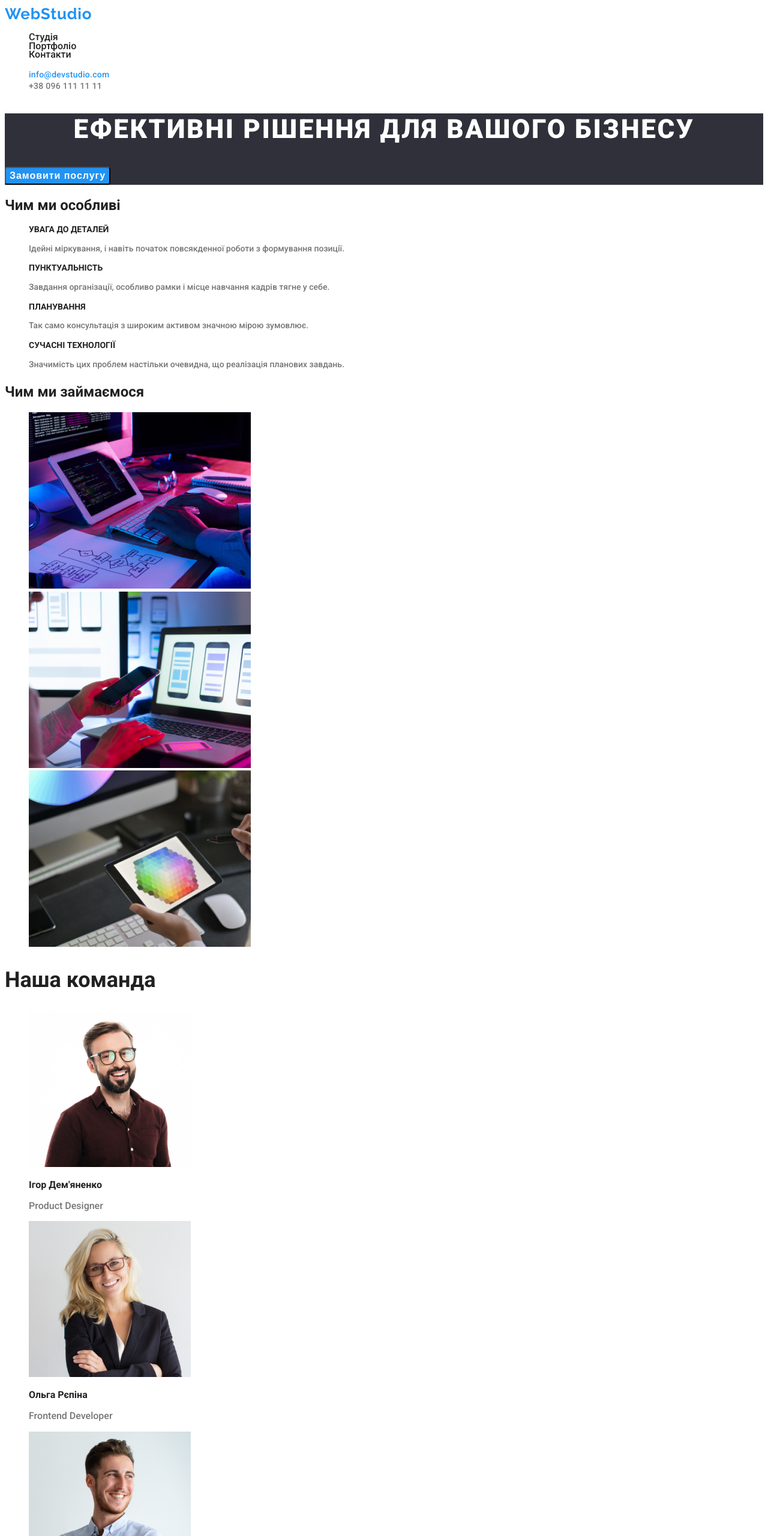
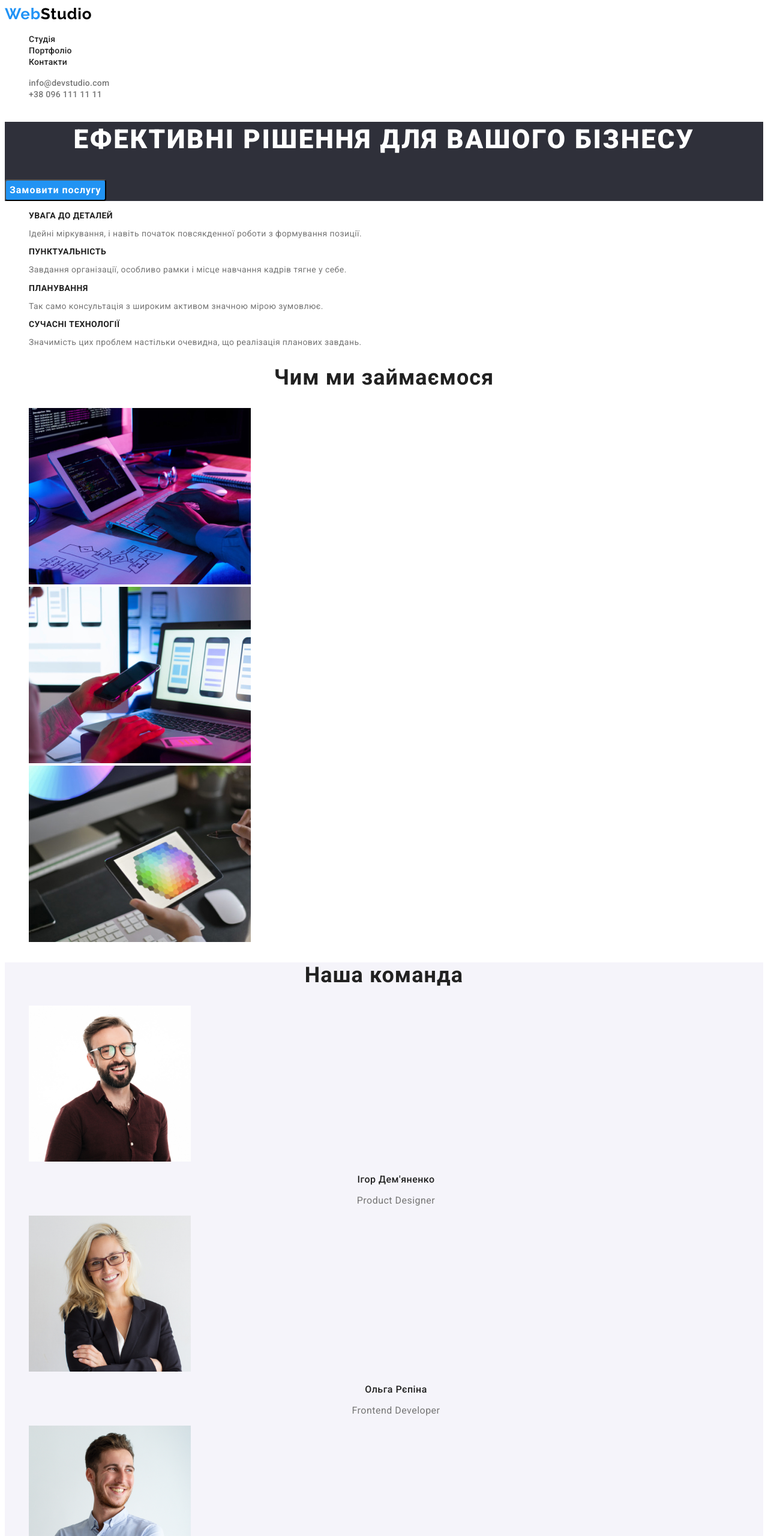
Before and after one commit to LiubovTytianevych/goit-markup-hw-02, a plain HTML site: page index.html in a window 1280 px wide. Shown: the top 2560 px of the page at 60% size. Drawn offline with Linux system fonts and the light colour scheme.

Commit message:
corrected the errors

```diff
--- a/css/styles.css
+++ b/css/styles.css
@@ -1,46 +1,57 @@
 :root {
     --color-background: #fff;
     --color-primary: #2193f6;
+    --color-section: #f5f4fa;
+    --color-text: #212121;
 }
 body {
     font-family: 'Roboto',sans-serif;
-    font-style: normal;
-    color: #212121;
+    color:var(--color-text);
+}
+.link {
+    text-decoration: none;
+}
+.list {
+    list-style: none;
 }
 .logo {
-    color: #2193f3;
-    font-family: 'Raleway';
-    font-style: normal;
+    color:var(--color-primary);
+    font-family: 'Raleway', sans-serif;
     font-weight: 700;
     font-size: 26px;
-    line-height: 1.2;
+    line-height: 1.20;
     letter-spacing: 0.03em;
     text-decoration: none;
 }
-.nav-list, .list {
-    color: #212121;
-    text-decoration: none;
-    list-style: none;
-    line-height: 0.9;
-    list-style: none;
+.logo-light {
+    color: #fff;
+}
+.logo-dark {
+    color: #000000;
+}
+.nav-link {
+    color:var(--color-text);
+    font-weight: 500;
+    font-size: 14px;
+    line-height: 1.14;
+    letter-spacing: 0.02em;
+
 
 }
-.nav-list .list:hover,
-.nav-list .list:focus {
-    color: #2193f3;
+.nav-link:hover,
+.nav-link:focus {
+    color:var(--color-primary);
 }
-.email, .phone {
+.address-link {
     color: #757575;
     font-weight: 500;
     font-size: 14px;
     line-height: 0.9;
     letter-spacing: 0.02em;
-    text-decoration: none;
-    list-style: none;
 }
-.email, .phone:hover,
-.email, .phone:focus {
-    color: #2193f3;
+.address-link:hover,
+.address-link:focus {
+    color:var(--color-primary);
 }
 .nav-header {
     background-color: #fff;
@@ -54,96 +65,118 @@ body {
     color: #fff;
     font-weight: 900;
     font-size: 44px;
-    line-height: 1.2;
+    line-height: 1.36;
     text-align: center;
     letter-spacing: 0.06em;
     text-transform: uppercase;
 }
 .baner-button {
     color: #fff;
-    background: #2193f3;
-    box-shadow: 0px, 4px, 4px rgba(0, 0, 0.15);
+    background-color: #2193f3;
+    font-family: inherit;
     border-radius: 4px;
     font-weight: 700;
     font-size: 16px;
-    line-height: 1.5;
-    align-items: center;
-    text-align: center;
+    line-height: 1.88;
     letter-spacing: 0.06em;
     cursor: pointer;
 }
 .features-title {
     font-weight: 700;
     font-size: 14px;
-}
-.features-list {
-    font-size: 14px;
-    line-height: 0.9;
-    list-style: none;
+    line-height: 1.15;
+    letter-spacing: 0.03em;
+    text-transform: uppercase;
 }
 .features-text {
+    font-weight: 400;
     font-size: 14px;
     color: #757575;
-    line-height: 1.7;
+    line-height: 1.15;
+    letter-spacing: 00.03em;
+
 }
-.examples-list {
-    list-style: none;
-    line-height: 1.2;
+.examples-title {
+    font-size: 36px;
+    line-height: 1.17;
+    text-align: center;
+    letter-spacing: 0.03em;
 }
-.our_team {
-
+.team {
+    background-color:var(--color-section);
 }
 .team-title {
     font-size: 36px;
-    line-height: 1.2;
+    line-height: 1.17;
+    text-align: center;
+    letter-spacing: 00.03em;
 }
-.our_team-list {
+.team-list {
     list-style: none;
 }
-.team_members {
+.team-members {
+    font-weight: 500;
     font-size: 16px;
-    line-height: 1.2;
+    line-height: 1.19;
+    text-align: center;
+    letter-spacing: 0.03em;
 }
 .team-text {
     font-size: 16px;
-    line-height: 1.2;
+    line-height: 1.19;
     color: #757575;
+    text-align: center;
+    letter-spacing: 0.03em;
 }
 .footer {
     background-color: #2f303a;
-    color: #fff;
-    list-style: none;
-    text-decoration: none;
+
+}
+.address {
+    font-style: normal;
+
 }
 .address-text {
     font-size: 14px;
-    line-height: 0.5;
-    list-style: none;
-    text-decoration: none;
-}
-.address-list {
-    list-style: none;
+    line-height: 1.71;
+    letter-spacing: 0.03em;
+    color: #fff;
 }
 .address-list-footer {
     list-style: none;
 }
-.button-list, .list {
+.contacts-link {
+    font-size: 14px;
+    line-height: 1.72;
+    letter-spacing: 00.03em;
+    color: #fff
+}
+.contacts-link:hover,
+.contacts-link:focus {
+    color:var(--color-primary);
+}
+.button-list {
     font-weight: 500;
     font-size: 16px;
-    list-style: none;
+    line-height: 1.63;
+    text-align: center;
+    letter-spacing: 0.03em;
+}
+.button-list:hover,
+.button-list:focus {
+    color: var(--color-primary);
 }
 .project_title {
-    color: #212121;
-    font-weight: 700;
+    color:var(--color-text);
     font-size: 18px;
-    line-height: 2;
+    line-height: 2.0;
+    letter-spacing: 00.06em;
+
 }
 .project_text {
     color: #757575;
+    font-weight: 400;
     font-size: 16px ;
-    line-height: 1.8;
-
+    line-height: 1.9;
+    letter-spacing: 0.03em;
 }
-.project-list {
-    list-style: none;
-}
--- a/index.html
+++ b/index.html
@@ -5,24 +5,24 @@
     <meta http-equiv="X-UA-Compatible" content="IE=edge" />
     <meta name="viewport" content="width=device-width, initial-scale=1.0" />
     <title>WebStudio</title>
-    <link href="https://fonts.googleapis.com/css2?family=Raleway:wght@700&family=Roboto:wght@500;700;900&display=swap" rel="stylesheet">
+    <link href="https://fonts.googleapis.com/css2?family=Raleway:wght@700&family=Roboto:wght@400;500;700;900&display=swap" rel="stylesheet">
     <link rel="stylesheet" href="./css/styles.css">
   </head>
   <body>
     <header>
       <nav class="nav-header">
-        <a href="logo" class="logo">WebStudio</a>
-        <ul class="nav-list">
-          <li><a href="#studio" class="list">Студія</a></li>
-          <li><a href="#portfolio" class="list">Портфоліо</a></li>
-          <li><a href="#Контакти" class="list">Контакти</a></li>
+        <a href="logo" class="logo">Web<span class="logo-dark">Studio</span></a>
+        <ul class="nav-list list">
+          <li><a href="index.html" class="nav-link link">Студія</a></li>
+          <li><a href="./portfolio.html" class="nav-link link">Портфоліо</a></li>
+          <li><a href="#Контакти" class="nav-link link">Контакти</a></li>
         </ul>
       </nav>
-      <ul class="address-list">
+      <ul class="address-list list">
         <li>
-          <a href="mailto:info@devstudio.com" class="email">info@devstudio.com</a>
+          <a href="mailto:info@devstudio.com" class="address-link link">info@devstudio.com</a>
         </li>
-        <li><a href="tel:+380961111111" class="phone">+38 096 111 11 11</a></li>
+        <li><a href="tel:+380961111111" class="address-link link">+38 096 111 11 11</a></li>
       </ul>
     </header>
     <main>
@@ -31,8 +31,8 @@
         <button type="button" class="baner-button">Замовити послугу</button>
       </section>
       <section class="features">
-        <h2>Чим ми особливі</h2>
-        <ul class="features-list">
+        <h2 hidden>Чим ми особливі</h2>
+        <ul class="features-list list">
           <li>
             <h3 class="features-title">УВАГА ДО ДЕТАЛЕЙ</h3>
             <p class="features-text">
@@ -63,8 +63,8 @@
         </ul>
       </section>
       <section class="examples">
-        <h2>Чим ми займаємося</h2>
-        <ul class="examples-list">
+        <h2 class="examples-title">Чим ми займаємося</h2>
+        <ul class="examples-list list">
           <li>
             <img
               src="./images/computer.jpg"
@@ -88,16 +88,16 @@
           </li>
         </ul>
       </section>
-      <section class="our_team">
+      <section class="team">
         <h2 class="team-title">Наша команда</h2>
-        <ul class="our_team-list">
+        <ul class="team-list list">
           <li>
             <img
               src="./images/team-product.jpg"
               alt="усміхненний чоловік в сорчці коричневого кольору"
               width="270"
             />
-            <h3 class="team_members">Ігор Дем'яненко</h3>
+            <h3 class="team-members">Ігор Дем'яненко</h3>
             <p lang="en" class="team-text">Product Designer</p>
           </li>
           <li>
@@ -106,7 +106,7 @@
               alt="усміхненна блондинка у діловому костюмі"
               width="270"
             />
-            <h3 class="team_members">Ольга Рєпіна</h3>
+            <h3 class="team-members">Ольга Рєпіна</h3>
             <p lang="en" class="team-text">Frontend Developer</p>
           </li>
           <li>
@@ -115,7 +115,7 @@
               alt="усміхненний молодий чоловік у світлій сорочці"
               width="270"
             />
-            <h3 class="team_members">Микола Тарасов</h3>
+            <h3 class="team-members">Микола Тарасов</h3>
             <p lang="en" class="team-text">Marketing</p>
           </li>
           <li>
@@ -124,21 +124,21 @@
               alt="молодий чоловік у футболці чорного кольору підморкує"
               width="270"
             />
-            <h3 class="team_members">Михайло Єрмаков</h3>
+            <h3 class="team-members">Михайло Єрмаков</h3>
             <p lang="en" class="team-text">UI Designer</p>
           </li>
         </ul>
       </section>
     </main>
     <footer class="footer">
-      <a href="logo" class="logo">WebStudio</a>
-      <address>
-        <ul class="address-list-footer">
+      <a href="logo" class="logo link">Web <span class="logo-light">Studio</span></a>
+      <address class="address">
+        <ul class="address-list-footer list">
           <li><p class="address-text">м. Київ, пр-т Лесі Українки, 26</p></li>
           <li>
-            <a href="mailto:info@devstudio.com" class="email">info@devstudio.com</a>
+            <a href="mailto:info@devstudio.com" class="contacts-link link">info@devstudio.com</a>
           </li>
-          <li><a href="tel:+380961111111" class="phone">+38 096 111 11 11</a></li>
+          <li><a href="tel:+380961111111" class="contacts-link link">+38 096 111 11 11</a></li>
         </ul>
       </address>
     </footer>
```
Also changed, not shown: portfolio.html (+26 -26 lines).
